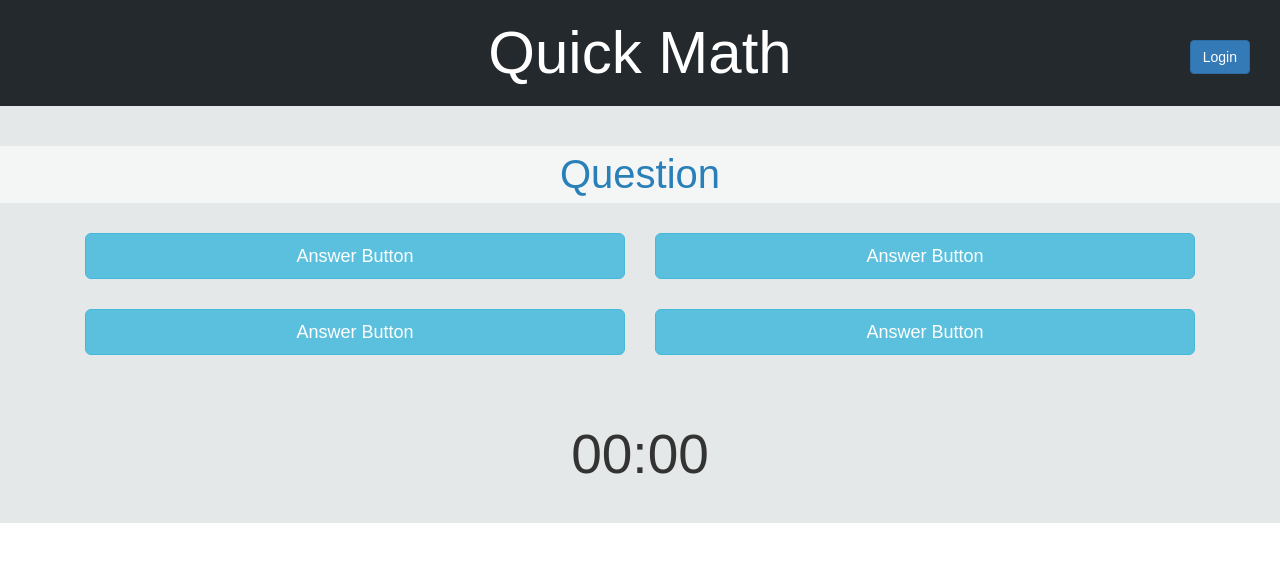
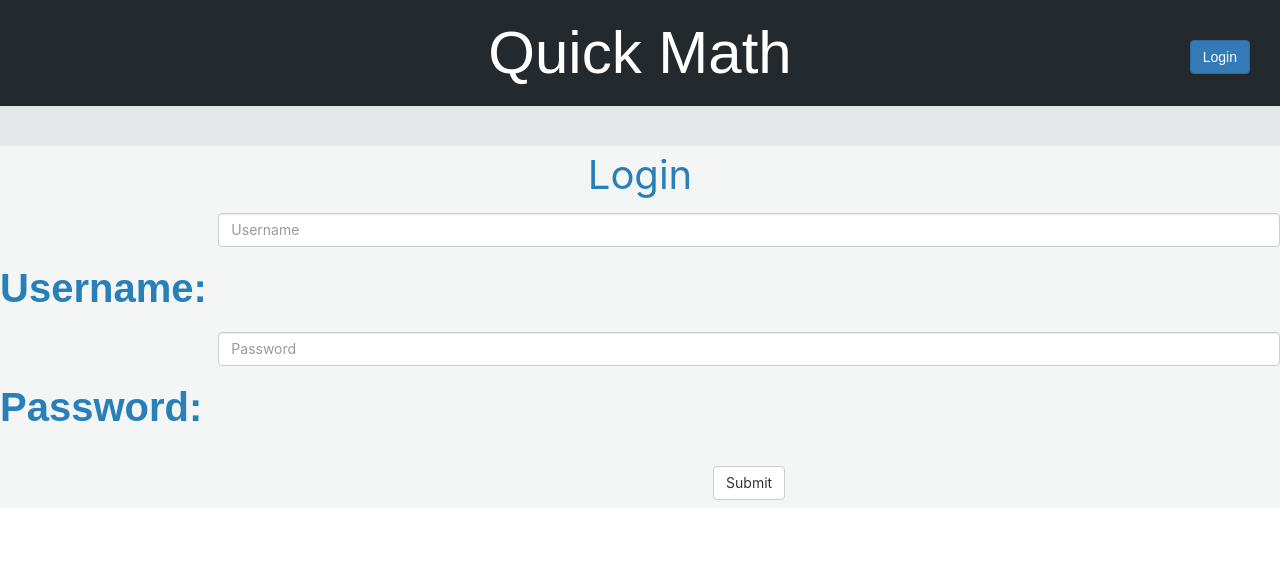
Before and after one commit to lintopher0315/Quick-Math, a React (Create React App) app: page /login in a window 1280 px wide. Shown: the top 562 px of the page. Built offline with nearby package versions, Linux system fonts and the light colour scheme.

Commit message:
Used react router to switch to new login page

```diff
--- a/src/App.js
+++ b/src/App.js
@@ -5,6 +5,7 @@ import Header from './components/Header';
 import Question from './components/Question';
 import AnsButton from './components/AnsButton';
 import Timer from './components/Timer';
+import Login from './components/Login';
 import { Grid, Col, Row, Button } from 'react-bootstrap';
 
 class App extends Component {
@@ -12,26 +13,6 @@ class App extends Component {
         return (
             <div className="App" style = {{background: '#e5e8e8'}}>
                 <Header/>
-                <Question/>
-
-                <Grid className="questions" style = {styles.grid}>
-                    <Col xs={12} md={6} style = {styles.question}>
-                        <AnsButton/>
-                    </Col>
-
-                    <Col xs={12} md={6} style = {styles.question}>
-                        <AnsButton/>
-                    </Col>
-
-                    <Col xs={6} md={6} style = {styles.question}>
-                        <AnsButton/>
-                    </Col>
-
-                    <Col xs={6} md={6} style = {styles.question}>
-                        <AnsButton/>
-                    </Col>
-                </Grid>
-                <Timer/>
             </div>
         );
     }
--- a/src/components/Header.js
+++ b/src/components/Header.js
@@ -1,6 +1,10 @@
 import React, { Component } from 'react';
 import ReactDOM from 'react-dom';
+import { Link, Switch, Route } from 'react-router-dom';
 import { Grid, Col, Row, Button } from 'react-bootstrap';
+import Login from './Login';
+import QuizPage from './QuizPage';
+
 
 //import {Columns} from 'react-columns';
 //var Columns = require('react-columns');
@@ -8,6 +12,7 @@ import { Grid, Col, Row, Button } from 'react-bootstrap';
 class Header extends Component {
     render() {
         return (
+            <div className="head">
                 <Grid className="header" fluid = {true} style = {styles.div}>
 
                     <Col xs={12} md={4}>
@@ -19,10 +24,20 @@ class Header extends Component {
                     </Col>
 
                     <Col xs={12} md={4} style = {styles.button}>
-                    <Button bsStyle="primary">Login</Button>
+                        <Link to='/login'>
+                            <Button bsStyle="primary">
+                                Login
+                            </Button>
+                        </Link>
                     </Col>
 
                 </Grid>
+
+                <Switch>
+                    <Route exact path='/' component={QuizPage} />
+                    <Route path='/login' component={Login} />
+                </Switch>
+            </div>
         );
     }
 }
--- /dev/null
+++ b/src/components/Login.js
@@ -0,0 +1,30 @@
+import React, { Component } from 'react';
+import ReactDOM from 'react-dom';
+import { Switch, Route } from 'react-router-dom';
+import LoginForm from './LoginForm';
+
+class Login extends Component {
+    render() {
+        return (
+            <div className="login-title" style = {styles.div}>
+                <p style = {styles.text}>Login</p>
+                <LoginForm/>
+            </div>
+        );
+    }
+}
+
+let styles = {
+    div: {
+        fontFamly: "sans-serif",
+        fontSize: 40,
+        marginTop: 40,
+        background: '#f4f6f6',
+    },
+
+    text: {
+        color: '#2980b9',
+    }
+}
+
+export default Login;
--- /dev/null
+++ b/src/components/LoginForm.js
@@ -0,0 +1,46 @@
+import React, { Component } from 'react';
+import ReactDOM from 'react-dom';
+import { Button, Form, FormGroup, ControlLabel, FormControl, HelpBlock, Col } from 'react-bootstrap';
+
+class LoginUsername extends Component {
+    render() {
+        return (
+            <Form horizontal>
+                <FormGroup controlId="username">
+                    <Col componentClass={ControlLabel} sm={2} style={styles.div}>
+                        Username:
+                    </Col>
+                    <Col sm={10}>
+                        <FormControl type="username" placeholder="Username" />
+                    </Col>
+                </FormGroup>
+
+                <FormGroup controlId="password">
+                    <Col componentClass={ControlLabel} sm={2} style={styles.div}>
+                        Password:
+                    </Col>
+                    <Col sm={10}>
+                        <FormControl type="password" placeholder="Password" />
+                    </Col>
+                </FormGroup>
+
+                <FormGroup>
+                    <Col smOffset={2} sm={10}>
+                        <Button bsStyle="default">Submit</Button>
+                    </Col>
+                </FormGroup>
+            </Form>
+        );
+    }
+}
+
+let styles = {
+    div: {
+        fontFamily: "sans-serif",
+        fontSize: 40,
+        marginTop: 40,
+        color: '#2980b9',
+    }
+}
+
+export default LoginUsername;
--- /dev/null
+++ b/src/components/QuizPage.js
@@ -0,0 +1,49 @@
+import React, { Component } from 'react';
+import Question from './Question';
+import AnsButton from './AnsButton';
+import Timer from './Timer';
+import { Grid, Col, Row, Button } from 'react-bootstrap';
+
+class QuizPage extends Component {
+    render() {
+        return (
+            <div className="App" style = {{background: '#e5e8e8'}}>
+                <Question/>
+
+                <Grid className="questions" style = {styles.grid}>
+                    <Col xs={12} md={6} style = {styles.question}>
+                        <AnsButton/>
+                    </Col>
+
+                    <Col xs={12} md={6} style = {styles.question}>
+                        <AnsButton/>
+                    </Col>
+
+                    <Col xs={6} md={6} style = {styles.question}>
+                        <AnsButton/>
+                    </Col>
+
+                    <Col xs={6} md={6} style = {styles.question}>
+                        <AnsButton/>
+                    </Col>
+                </Grid>
+                <Timer/>
+            </div>
+        );
+    }
+}
+
+let styles = {
+    grid: {
+        fontSize: 35,
+        fontFamily: "sans-serif",
+        marginTop: 30,
+        marginBottom: 30,
+    },
+
+    question: {
+
+    }
+}
+
+export default QuizPage;
--- a/src/index.js
+++ b/src/index.js
@@ -1,10 +1,15 @@
 import React from 'react';
 import ReactDOM from 'react-dom';
+import { BrowserRouter } from 'react-router-dom';
 import './index.css';
 import App from './App';
 import * as serviceWorker from './serviceWorker';
 
-ReactDOM.render(<App />, document.getElementById('root'));
+ReactDOM.render((
+    <BrowserRouter>
+        <App />
+    </BrowserRouter>
+), document.getElementById('root'));
 
 // If you want your app to work offline and load faster, you can change
 // unregister() to register() below. Note this comes with some pitfalls.
```
Also changed, not shown: src/components/UserLogin.js (added, +22 -0 lines). Lines whose indentation alone changed are shown as unchanged.
